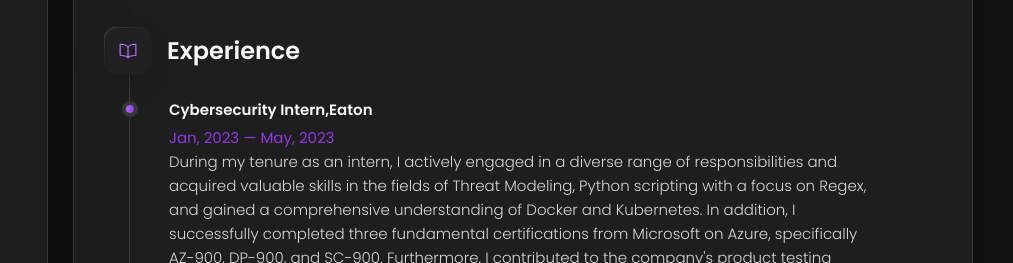
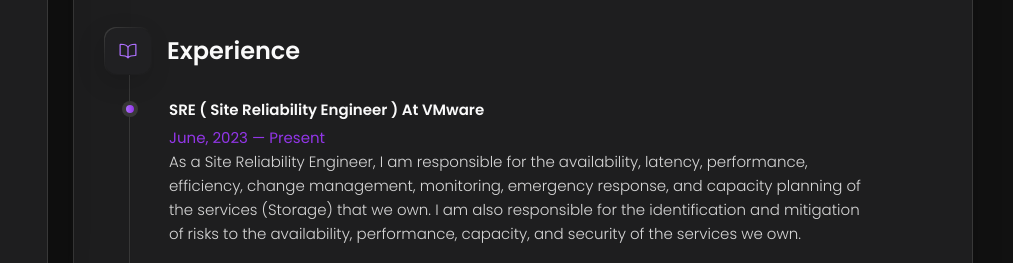
Before and after one commit to sachdev27/portfolio.io, a plain HTML site: page index.html in a window 1280 px wide. Both pictures are taken after a click on the button "Resume". Shown: the part 529-792 px from the top of the page, 267-1280 px from the left. Drawn offline with nearby package versions, Linux system fonts and the light colour scheme.

Commit message:
Update @ Exp

```diff
--- a/index.html
+++ b/index.html
@@ -581,6 +581,22 @@
 
                         <li class="timeline-item">
 
+                            <h4 class="h4 timeline-item-title">SRE ( Site Reliability Engineer ) at VMware</h4>
+
+                            <span>June, 2023 — Present</span>
+
+                            <p class="timeline-text">
+                                As a Site Reliability Engineer, I am responsible for the availability, latency,
+                                performance, efficiency, change management, monitoring, emergency response, and capacity
+                                planning of the services (Storage) that we own. I am also responsible for the
+                                identification and mitigation of risks to the availability, performance, capacity, and
+                                security of the services we own.
+                            </p>
+
+                        </li>
+
+                        <li class="timeline-item">
+
                             <h4 class="h4 timeline-item-title">Cybersecurity Intern,Eaton</h4>
 
                             <span>Jan, 2023 — May, 2023</span>
```
